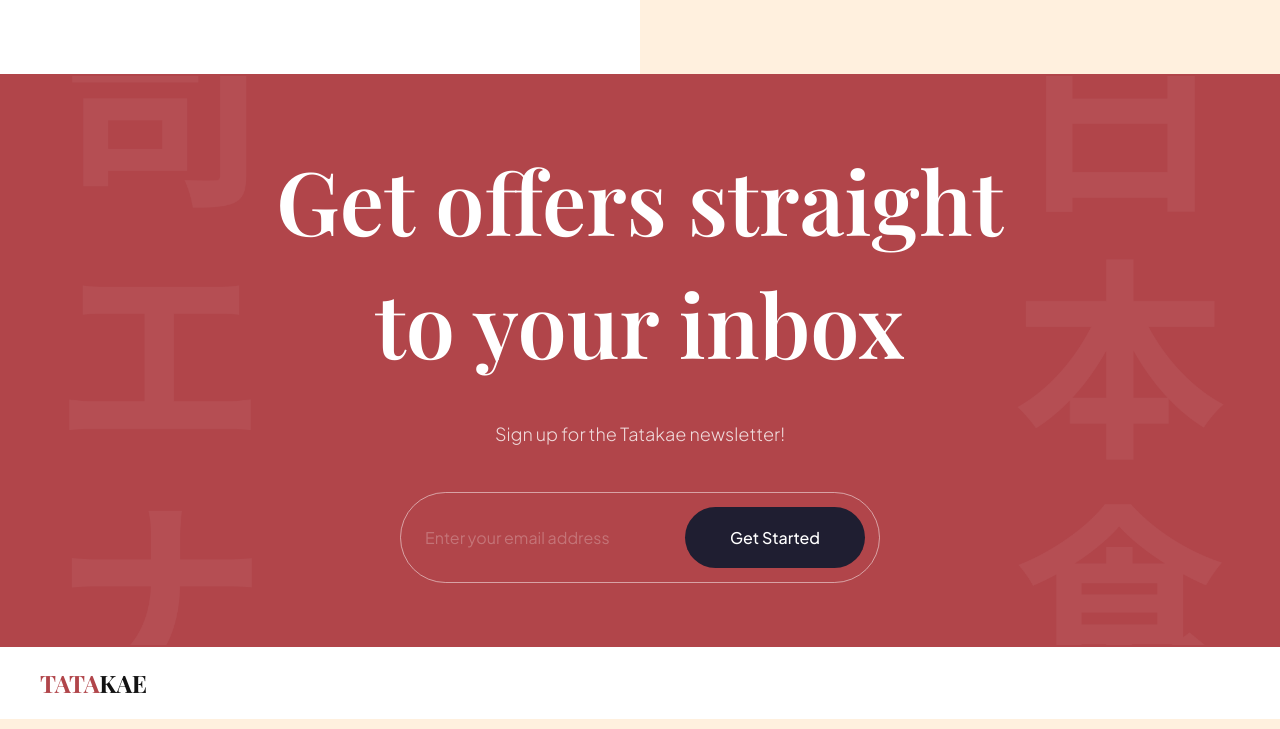
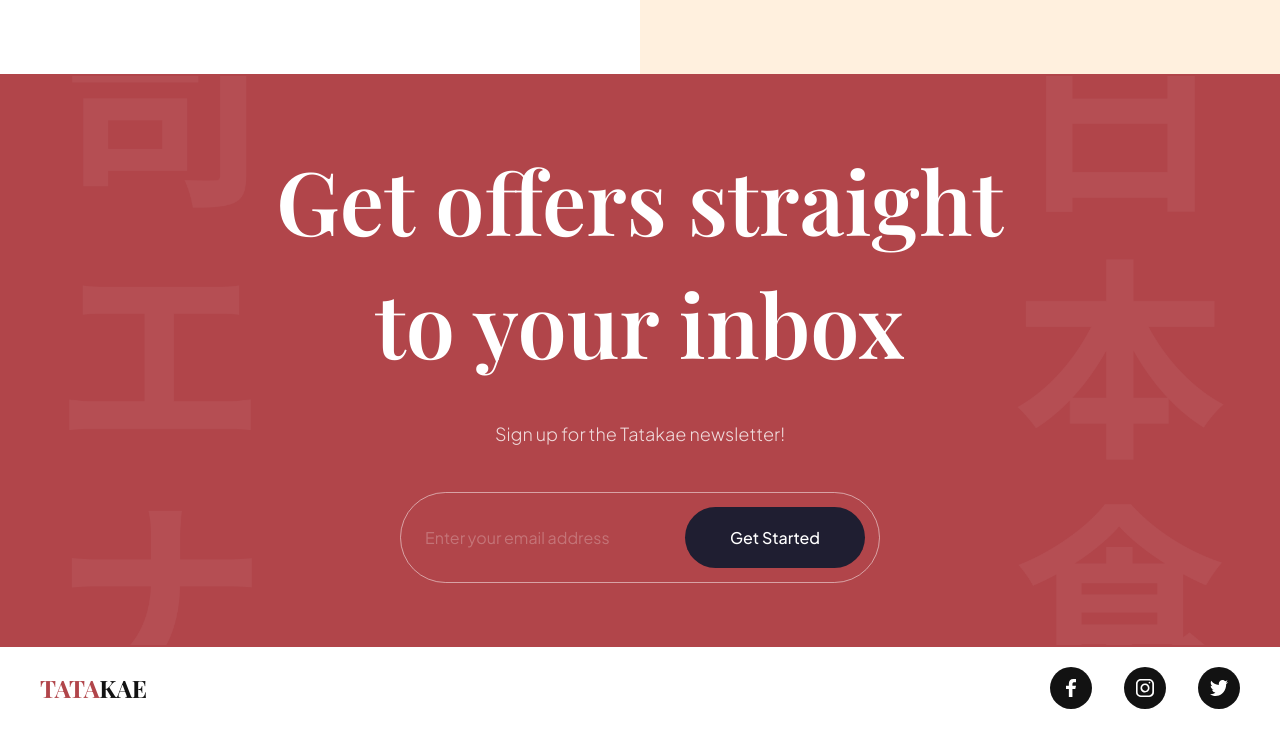
Before and after one commit to isaac-lal/tatakae, a website built with Vite: page index.html in a window 1280 px wide. Shown: the part 3624-4353 px from the top of the page. Built offline with nearby package versions, Linux system fonts and the light colour scheme; files whose address does not match are found by name.

Commit message:
Completed footer and the entire project

```diff
--- a/styles/sections/footer.css
+++ b/styles/sections/footer.css
@@ -32,6 +32,20 @@
   gap: 64px;
 }
 
-.footer__nav li {
-  font-size: 16px;
+.footer ul:last-child {
+  gap: 32px;
 }
+
+.footer__social li {
+  width: 42px;
+  height: 42px;
+  background-color: var(--secondary-color);
+  border-radius: 100%;
+}
+
+.footer__social li img {
+  width: 45%;
+  height: 45%;
+
+  object-fit: contain;
+}
```
